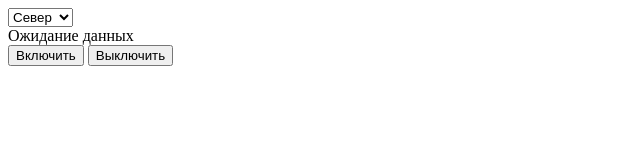
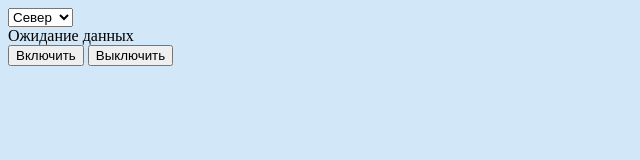
Before and after one commit to Vladya5297/dimmer, a website: page application/public/index.html in a window 1280 px wide. Shown: the whole page, without its empty margins (0-640 px from the left). Drawn offline with nearby package versions, Linux system fonts and the light colour scheme; no server answers.

Commit message:
feat: background color

```diff
--- a/application/public/index.html
+++ b/application/public/index.html
@@ -6,6 +6,11 @@
   <title>Приложение</title>
   <script src="https://unpkg.com/axios/dist/axios.min.js"></script>
   <script src="client.js"></script>
+  <style>
+    html {
+      background-color: #d2e7f8;
+    }
+  </style>
 </head>
 <body>
   <select id="region" onchange="resetRegion()">
```
Also changed, not shown: data-converter/public/index.html (+5 -0 lines), data-generator/public/index.html (+5 -0 lines), lamp/public/index.html (+5 -0 lines).
